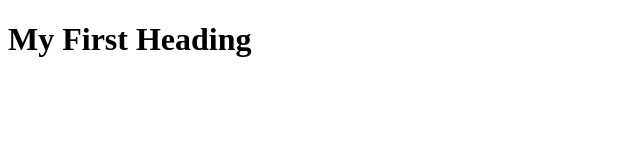
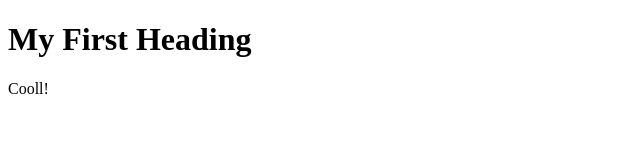
Before and after one commit to stasius12/k8s-playground, a plain HTML site: page index.html in a window 1280 px wide. Shown: the full height of the page, 0-640 px from the left. Drawn offline with Linux system fonts and the light colour scheme.

Commit message:
Change <p>

```diff
--- a/index.html
+++ b/index.html
@@ -4,5 +4,7 @@
 
 <h1>My First Heading</h1>
 
+<p> Cooll!</p>
+
 </body>
 </html>
```
